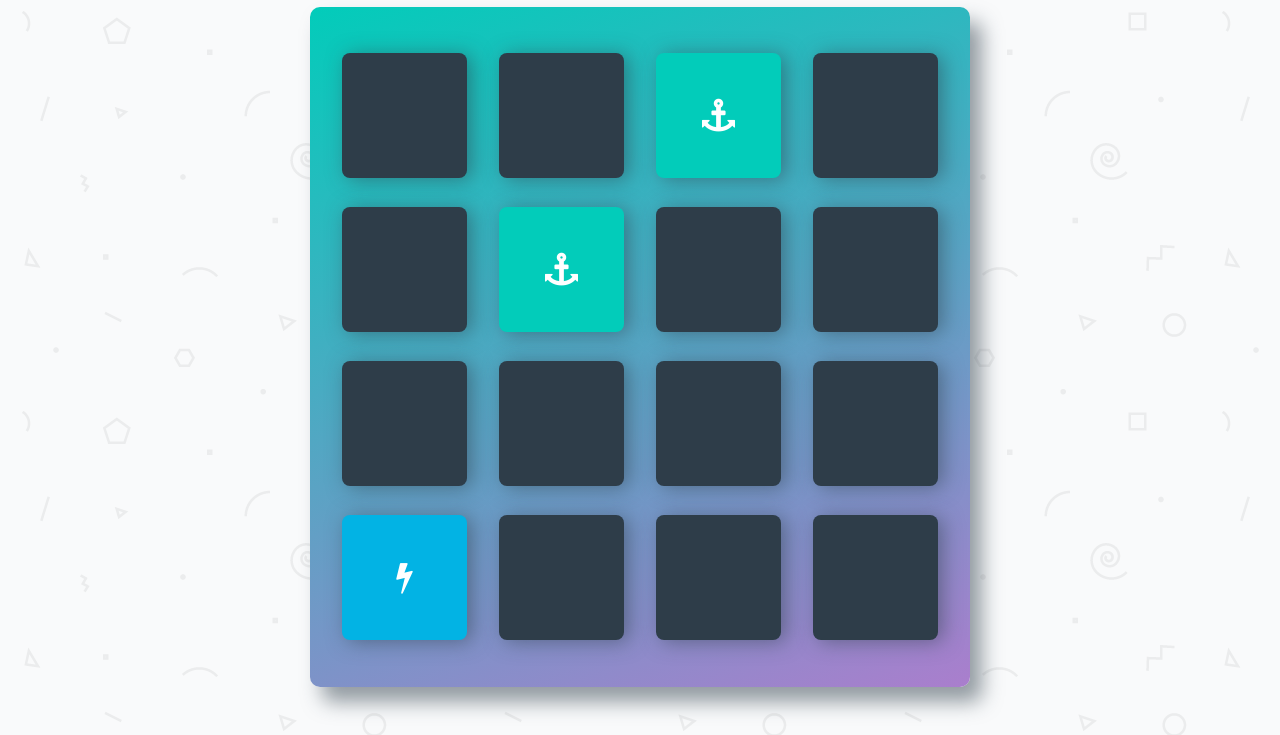
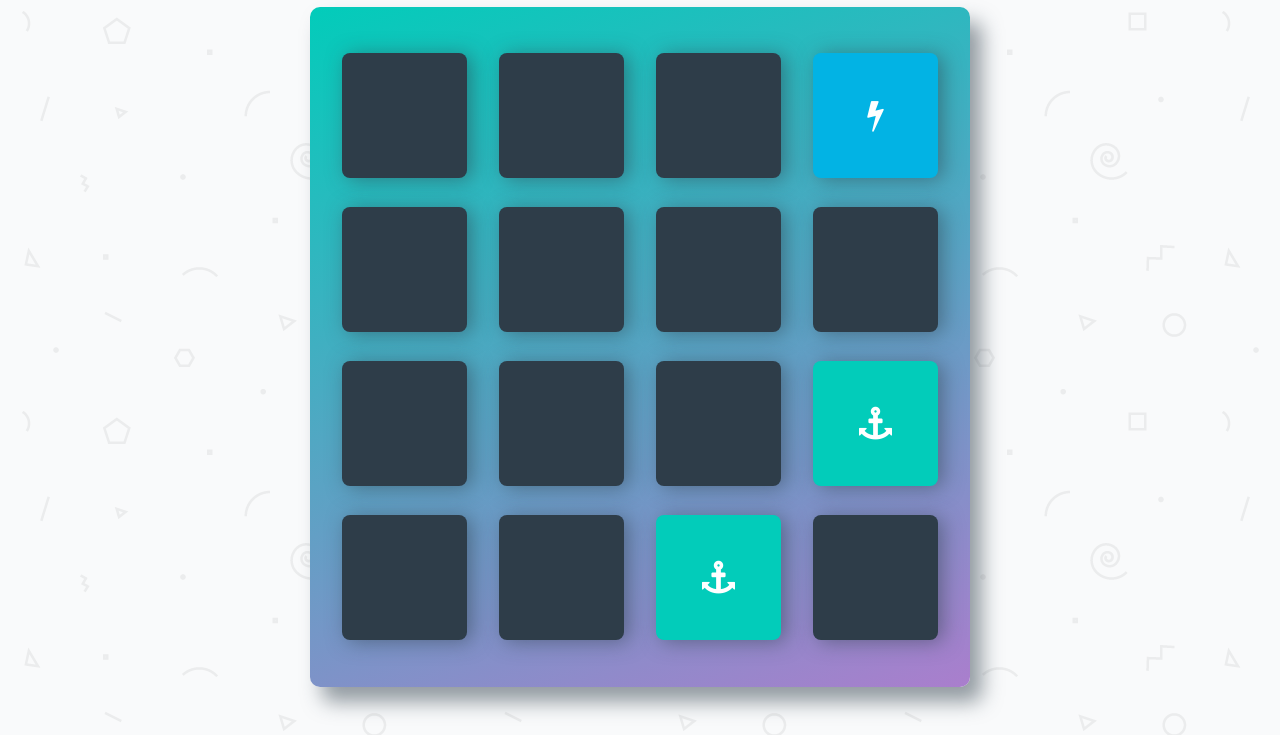
Before and after one commit to AlecRuste/memory-game, a plain HTML site: page index.html in a window 1280 px wide. Shown: the part 108-843 px from the top of the page. Drawn offline with Linux system fonts and the light colour scheme; a web font is replaced by a local one.

Commit message:
Added shiffled cards to HTML

```diff
--- a/js/app.js
+++ b/js/app.js
@@ -1,8 +1,8 @@
 /* Create htmlcollection to hold all cards  */
-const deck = document.getElementsByClassName('card');
+const cardsHtmlCollection = document.getElementsByClassName('card');
 
 /* Convert htmlcollection to array */
-cards = Array.from(deck);
+cards = Array.from(cardsHtmlCollection);
 
 /*
  * Display the cards on the page
@@ -13,7 +13,7 @@ cards = Array.from(deck);
 
 // Shuffle function from http://stackoverflow.com/a/2450976
 function shuffle(array) {
-    var currentIndex = array.length, temporaryValue, randomIndex;
+    let currentIndex = array.length, temporaryValue, randomIndex;
 
     while (currentIndex !== 0) {
         randomIndex = Math.floor(Math.random() * currentIndex);
@@ -29,6 +29,15 @@ function shuffle(array) {
 /* shuffle the list of cards using "shuffle" method */
 cards = shuffle(cards);
 
+/* select deck of cards */
+const deck = document.querySelector('.deck');
+
+/* loop through each card and add it to HTML */
+cards.forEach(function(card) {
+    deck.appendChild(card);
+    console.log(card);
+});
+
 /*
  * set up the event listener for a card. If a card is clicked:
  *  - display the card's symbol (put this functionality in another function that you call from this one)
```
Also changed, not shown: index.html (+1 -0 lines), css/app.css (line endings or trailing spaces).
